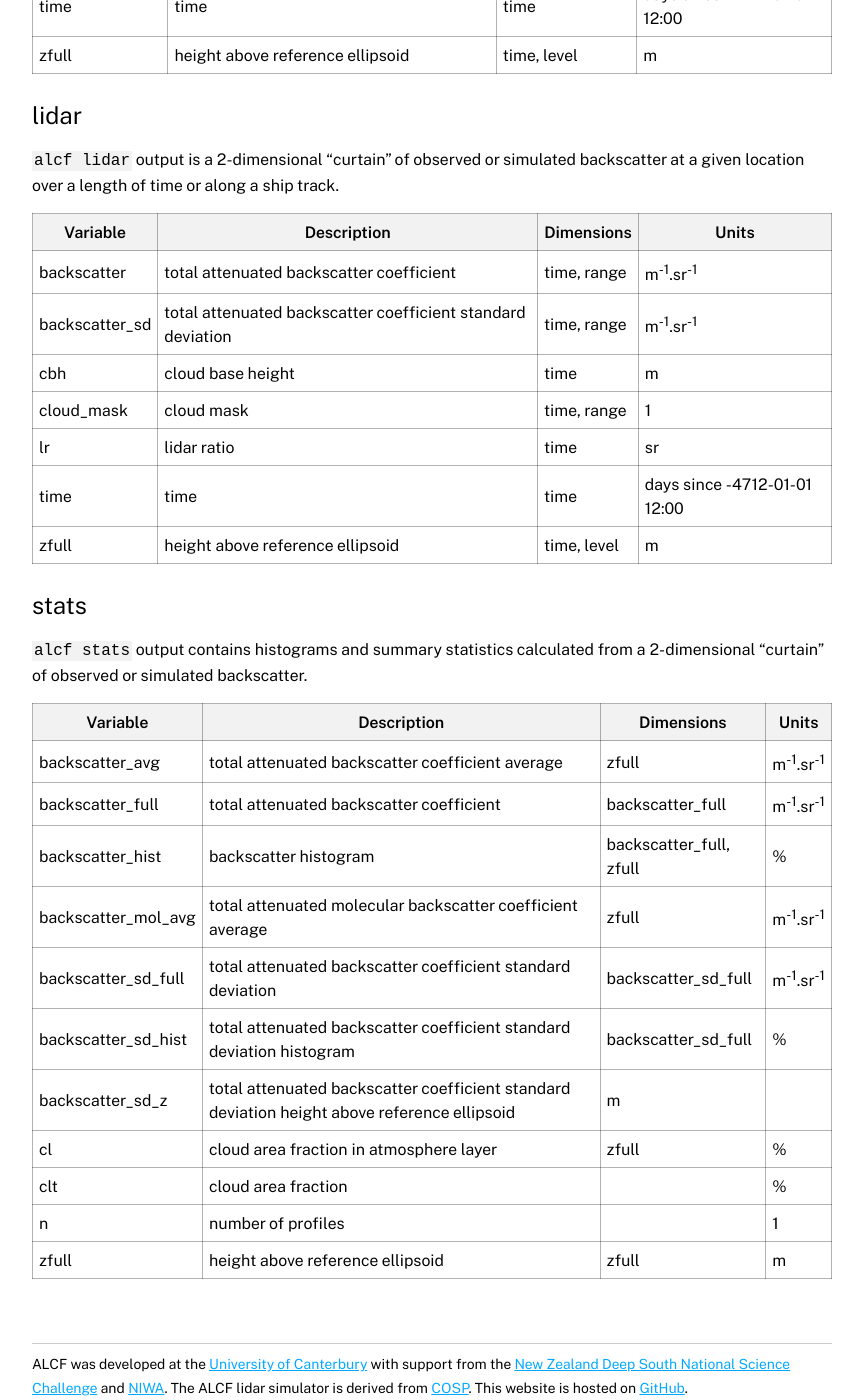
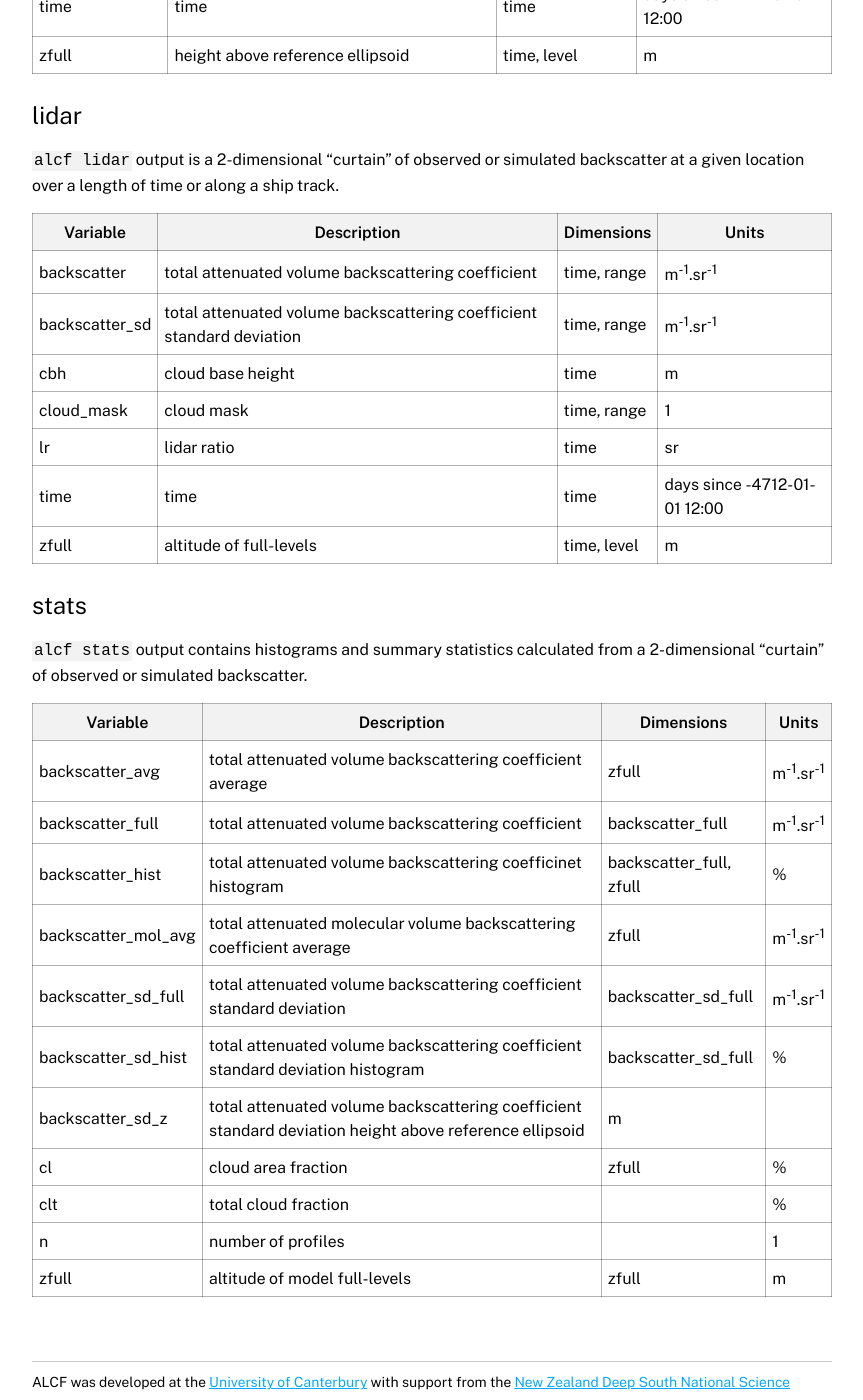
Before and after one commit to alcf-lidar/alcf-lidar.github.io, a Jekyll site: the page built from documentation/alcf_output/index.md, in a window 1280 px wide and 1400 px high, scrolled down 1530 px. Shown: the whole window, without its empty margins (208-1071 px from the left). Built offline with Jekyll 4.4.1, drawn with Linux system fonts in a browser that asks for light colours; some of the changed text lies outside the part shown.

Commit message:
Improve description of ALCF output variables

```diff
--- a/_includes/alcf_output.md
+++ b/_includes/alcf_output.md
@@ -14,17 +14,17 @@ over a length of time or along a ship track.
 
 Variable | Description | Dimensions | Units
 --- | --- | --- | ---
-cl | cloud area fraction in atmosphere layer | time, level | %
-cli | mass fraction of cloud ice in air | time, level | 1
-clw | mass fraction of cloud liquid water in air | time, level | 1
+cl | cloud area fraction | time, level | %
+cli | mass fraction of cloud ice | time, level | 1
+clw | mass fraction of cloud liquid water | time, level | 1
 lat | latitude | time | degrees north
 lon | longitude | time | degrees east
 orog | surface altitude | time | m
-pfull | air pressure | time, level | Pa
+pfull | pressure at model full-levels | time, level | Pa
 ps | surface air pressure | time | Pa
 ta | air temperature | time, level | K
 time | time | time | days since -4712-01-01 12:00
-zfull | height above reference ellipsoid | time, level | m
+zfull | altitude of model full-levels | time, level | m
 
 ### cosp
 
@@ -48,13 +48,13 @@ backscatter at a given location over a length of time or along a ship track.
 
 Variable | Description | Dimensions | Units
 --- | --- | --- | ---
-backscatter | total attenuated backscatter coefficient | time, range | m<sup>-1</sup>.sr<sup>-1</sup>
-backscatter_sd | total attenuated backscatter coefficient standard deviation | time, range | m<sup>-1</sup>.sr<sup>-1</sup>
+backscatter | total attenuated volume backscattering coefficient | time, range | m<sup>-1</sup>.sr<sup>-1</sup>
+backscatter_sd | total attenuated volume backscattering coefficient standard deviation | time, range | m<sup>-1</sup>.sr<sup>-1</sup>
 cbh | cloud base height | time | m
 cloud_mask | cloud mask | time, range | 1
 lr | lidar ratio | time | sr
 time | time | time | days since -4712-01-01 12:00
-zfull | height above reference ellipsoid | time, level | m
+zfull | altitude of full-levels | time, level | m
 
 ### stats
 
@@ -63,14 +63,14 @@ from a 2-dimensional "curtain" of observed or simulated backscatter.
 
 Variable | Description | Dimensions | Units
 --- | --- | --- | ---
-backscatter_avg | total attenuated backscatter coefficient average | zfull | m<sup>-1</sup>.sr<sup>-1</sup>
-backscatter_full | total attenuated backscatter coefficient | backscatter_full | m<sup>-1</sup>.sr<sup>-1</sup>
-backscatter_hist | backscatter histogram | backscatter_full, zfull | %
-backscatter_mol_avg | total attenuated molecular backscatter coefficient average | zfull | m<sup>-1</sup>.sr<sup>-1</sup>
-backscatter_sd_full | total attenuated backscatter coefficient standard deviation | backscatter_sd_full | m<sup>-1</sup>.sr<sup>-1</sup>
-backscatter_sd_hist | total attenuated backscatter coefficient standard deviation histogram | backscatter_sd_full | %
-backscatter_sd_z | total attenuated backscatter coefficient standard deviation height above reference ellipsoid | m
-cl | cloud area fraction in atmosphere layer | zfull | %
-clt | cloud area fraction | | %
+backscatter_avg | total attenuated volume backscattering coefficient average | zfull | m<sup>-1</sup>.sr<sup>-1</sup>
+backscatter_full | total attenuated volume backscattering coefficient | backscatter_full | m<sup>-1</sup>.sr<sup>-1</sup>
+backscatter_hist | total attenuated volume backscattering coefficinet histogram | backscatter_full, zfull | %
+backscatter_mol_avg | total attenuated molecular volume backscattering coefficient average | zfull | m<sup>-1</sup>.sr<sup>-1</sup>
+backscatter_sd_full | total attenuated volume backscattering coefficient standard deviation | backscatter_sd_full | m<sup>-1</sup>.sr<sup>-1</sup>
+backscatter_sd_hist | total attenuated volume backscattering coefficient standard deviation histogram | backscatter_sd_full | %
+backscatter_sd_z | total attenuated volume backscattering coefficient standard deviation height above reference ellipsoid | m
+cl | cloud area fraction | zfull | %
+clt | total cloud fraction | | %
 n | number of profiles | | 1
-zfull | height above reference ellipsoid | zfull | m
+zfull | altitude of model full-levels | zfull | m
```
